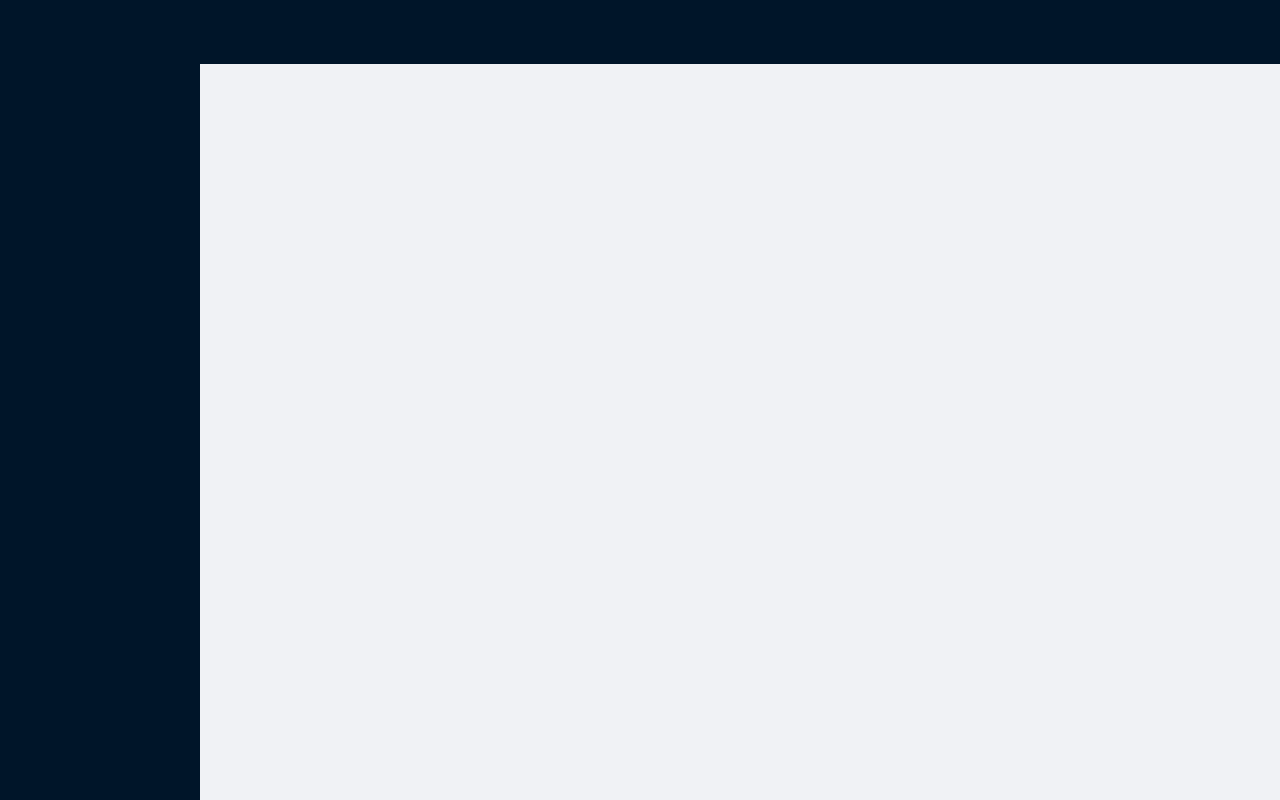
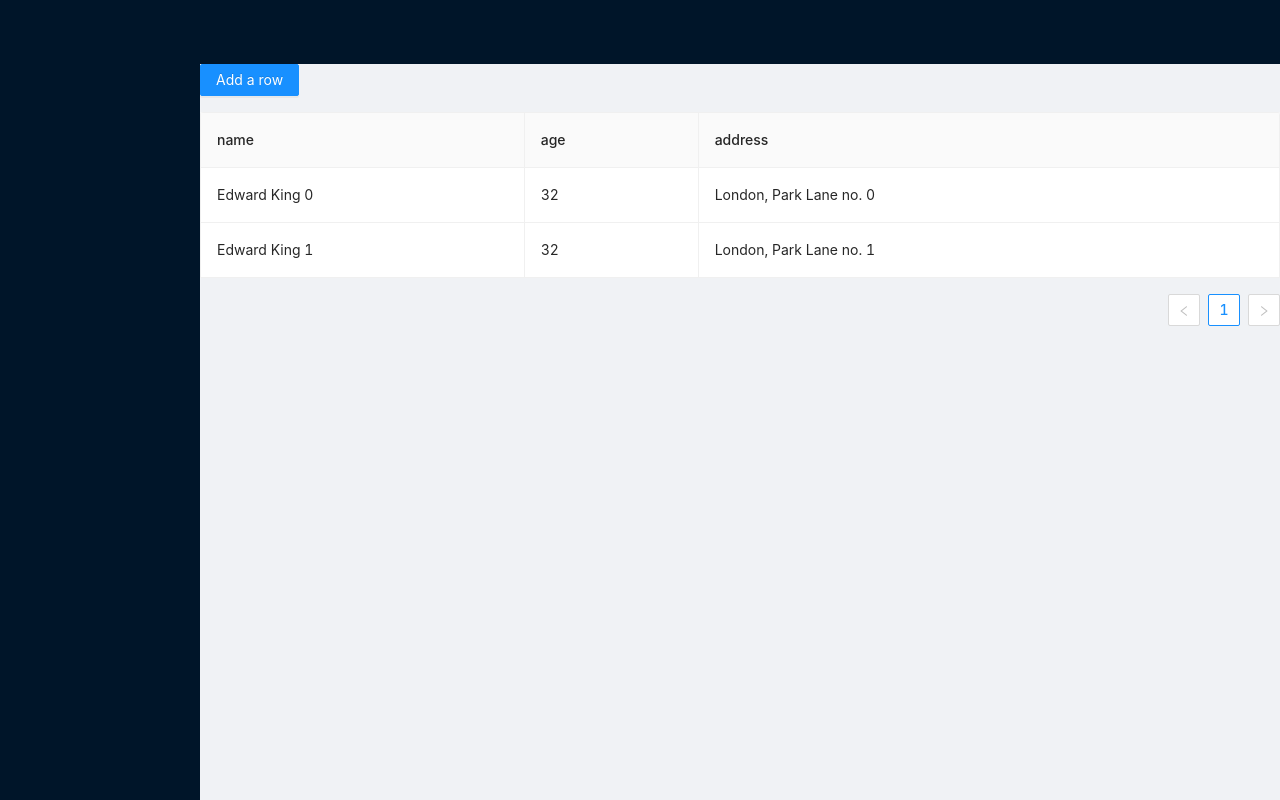
Before and after one commit to jiyeon0320/management-tool-algo5, a React (Create React App) app: page /table3 in a window 1280 px wide. Built offline with nearby package versions, Linux system fonts and the light colour scheme.

Commit message:
작업중

```diff
--- a/src/App.js
+++ b/src/App.js
@@ -12,6 +12,7 @@ function App() {
         <Switch>
           <Route exact path="/table2" component={Pages.Table1} />
           <Route exact path="/table" component={Pages.AlgoTable} />
+          <Route exact path="/table3" component={Pages.AlgoTable2} />
         </Switch>
       </DefaultLayout>
     </BrowserRouter>
--- a/src/pages/AlgoTable.js
+++ b/src/pages/AlgoTable.js
@@ -1,17 +1,29 @@
 import React, {useEffect, useState, createContext, useRef, useContext} from 'react';
 import { useDispatch, useSelector } from 'react-redux';
-// import { requestViewGrid } from '../actions';
 import {Table, Input, Button, Form, DatePicker, Select} from 'antd';
 import styled from '@emotion/styled';
-// import axios from 'axios';
+import axios from 'axios';
 import moment from 'moment';
 import { requestViewGrid } from '../actions';
+
+
+/**
+ *  사가로 데이터 불러오기.
+ *  화면에 출력이 제대로 되지 않음
+ *  axios로는 불러와짐
+ *
+*/
+
+
+
+
 
 const {Option} = Select;
 //셀 입력
 const EditableContext = createContext();
 const dateFormat = 'YYYY-MM-DD';
 
+//데이터 수정
 const EditableRow = ({index, ...props}) =>{
     const [form] = Form.useForm();
     return(
@@ -42,11 +54,13 @@ const EditableCell = ({
         }
     }, [editing]);
 
+    //더블클릭하면 텍스트 수정 가능하게 함
     const toggleEdit = () =>{
         setEditing(!editing);
         form.setFieldValue({
             [dataIndex]: record[dataIndex],
         });
+        console.log('tt');
     };
 
     const save = async e =>{
@@ -67,11 +81,17 @@ const EditableCell = ({
                 <Input ref={inputRef} onPressEnter={save} onBlur={save} />
             </Form.Item>
         ):(
-            <div className="editable-cell-value-wrap" onClick={toggleEdit}>{children}</div>
+            <div onClick={toggleEdit}>{children}</div>
         );
     }
     return <td {...restProps}>{childNode}</td>
 };
+
+
+
+
+
+
 
 const columns =[
     {
@@ -108,41 +128,30 @@ const columns =[
         align: 'center'
     },
 ];
+const components = {
+    body:{
+        row: EditableRow,
+        cell: EditableCell,
+    },
+};
 const handleChange=(value)=>{
     console.log(value);
 }
 const AlgoTable = () => {
     const [data, setData] = useState(null);
 
-
-    const dispatch = useDispatch();
-
-
-    useEffect(()=>{
-        dispatch(requestViewGrid());
-    },[] );
-    const gridList = useSelector((state)=> state.gridList);
-    console.log(gridList);
-        // console.log();
-
-
-
-
-
-
-    // useEffect(() => {
-    //     const fetchData = async () =>{
-    //         try {
-    //             const response = await axios.post(
-    //                 'http://49.50.173.134:6373/table/view-grid', );
-    //                 setData(response.data.data);
-
-    //         } catch (e) {
-    //             console.log(e);
-    //         }
-    //     };
-    //     fetchData();
-    // },[]);
+    useEffect(() => {
+        const fetchData = async () =>{
+            try {
+                const response = await axios.post(
+                    'http://49.50.173.134:6373/table/view-grid', );
+                    setData(response.data.data);
+            } catch (e) {
+                console.log(e);
+            }
+        };
+        fetchData();
+    },[]);
 
 
 
@@ -151,12 +160,7 @@ const AlgoTable = () => {
         return null;
     }
 
-    const components = {
-        body:{
-            row: EditableRow,
-            cell: EditableCell,
-        },
-    };
+
 
 
     //변경된 데이터 저장
@@ -180,6 +184,7 @@ const AlgoTable = () => {
         setData(...data, newData);
 
     }
+
 
     //변경사항 저장 버튼 클릭
     const handleSubmit =(e) =>{
@@ -210,10 +215,9 @@ const AlgoTable = () => {
                 <Button onClick={handleAdd} type="primary">데이터 추가</Button>
                 <StyledTable
                     columns={columns}
-                    dataSource={gridList}
+                    dataSource={data}
                     bordered
                     components={components}
-
                     >
                 </StyledTable>
                 <Button onClick={handleSubmit} type="primary">변경사항 저장</Button>
--- /dev/null
+++ b/src/pages/AlgoTable2.js
@@ -0,0 +1,169 @@
+import React, { useContext, useState, useEffect, useRef } from 'react';
+import {Table, Input, Button, Form, DatePicker, Select} from 'antd';
+import { useDispatch, useSelector } from 'react-redux';
+import { requestViewGrid } from '../actions';
+import moment from 'moment';
+
+const {Option} = Select;
+const dateFormat = 'YYYY-MM-DD';
+const EditableContext = React.createContext();
+
+const EditableRow = ({ index, ...props }) => {
+  const [form] = Form.useForm();
+  return (
+    <Form form={form} component={false}>
+      <EditableContext.Provider value={form}>
+        <tr {...props} />
+      </EditableContext.Provider>
+    </Form>
+  );
+};
+
+const EditableCell = ({
+    title,
+    editable,
+    children,
+    dataIndex,
+    record,
+    handleSave,
+    ...restProps
+  }) => {
+    const [editing, setEditing] = useState(false);
+    const inputRef = useRef();
+    const form = useContext(EditableContext);
+    useEffect(() => {
+      if (editing) {
+        inputRef.current.focus();
+      }
+    }, [editing]);
+
+    const toggleEdit = () => {
+      setEditing(!editing);
+      form.setFieldsValue({
+        [dataIndex]: record[dataIndex],
+      });
+    };
+
+    const save = async e => {
+      try {
+        const values = await form.validateFields();
+        toggleEdit();
+        handleSave({ ...record, ...values });
+      } catch (errInfo) {
+        console.log('Save failed:', errInfo);
+      }
+    };
+
+    let childNode = children;
+
+    if (editable) {
+      childNode = editing ? (
+        <Form.Item
+          style={{
+            margin: 0,
+          }}
+          name={dataIndex}
+          rules={[
+            {
+              required: true,
+              message: `${title} is required.`,
+            },
+          ]}
+        >
+          <Input ref={inputRef} onPressEnter={save} onBlur={save} />
+        </Form.Item>
+      ) : (
+        <div
+          className="editable-cell-value-wrap"
+          style={{
+            paddingRight: 24,
+          }}
+          onClick={toggleEdit}
+        >
+          {children}
+        </div>
+      );
+    }
+
+    return <td {...restProps}>{childNode}</td>;
+  };
+
+  const columns =[
+    {
+        title: 'name',
+        dataIndex: 'name',
+        width: '30%',
+        editable: true,
+      },
+      {
+        title: 'age',
+        dataIndex: 'age',
+      },
+      {
+        title: 'address',
+        dataIndex: 'address',
+      },
+  ]
+
+  const dataSource =[{
+    key: '0',
+    name: 'Edward King 0',
+    age: '32',
+    address: 'London, Park Lane no. 0',
+  },
+  {
+    key: '1',
+    name: 'Edward King 1',
+    age: '32',
+    address: 'London, Park Lane no. 1',
+  },]
+
+
+const AlgoTable2 =() => {
+    // const [count, setCount] = useState(2);
+    const [data, setData] = useState(dataSource);
+    const components = {
+        body: {
+          row: EditableRow,
+          cell: EditableCell,
+        },
+      };
+
+    const handleAdd = () =>{
+        console.log('add');
+        const newData = {
+          key: '2',
+          name: `Edward King`,
+          age: 32,
+          address: `London, Park Lane no.`,
+        };
+
+        setData({
+            ...data,
+            newData
+        })
+    }
+
+    return (
+      <div>
+        <Button
+          onClick={handleAdd}
+          type="primary"
+          style={{
+            marginBottom: 16,
+          }}
+        >
+          Add a row
+        </Button>
+        <Table
+          components={components}
+          rowClassName={() => 'editable-row'}
+          bordered
+          dataSource={dataSource}
+          columns={columns}
+        />
+      </div>
+    );
+
+}
+export default AlgoTable2;
--- a/src/pages/Table1.js
+++ b/src/pages/Table1.js
@@ -35,6 +35,15 @@ const Table1 = () => {
         </tr>
         );
 
+    const handleIdChange = (data) =>{
+        setData({
+            // ...data, : e.target.value
+        });
+        console.log(data)
+
+    }
+
+
 
     const addRow = (d,i)=>{
        let data = {
@@ -47,6 +56,7 @@ const Table1 = () => {
         setData([...item, data]);
         console.log(item.length);
     }
+
 
     return (
         <div>
@@ -78,7 +88,7 @@ const Table1 = () => {
                                   <option value="9">9</option>
                               </select>
                             </td>
-                          <td><input type="text" value={d.original_id}>
+                          <td><input type="text" value={d.original_id} onChange={handleIdChange}>
                           </input></td>
                           <td>{d.dailyno}</td>
                       </tr>
--- a/src/pages/index.js
+++ b/src/pages/index.js
@@ -1,3 +1,4 @@
 export {default as AlgoTable } from './AlgoTable';
+export {default as AlgoTable2 } from './AlgoTable2';
 export {default as Table1 } from './Table1';
 export {default as Table2 } from './Table2';
```
